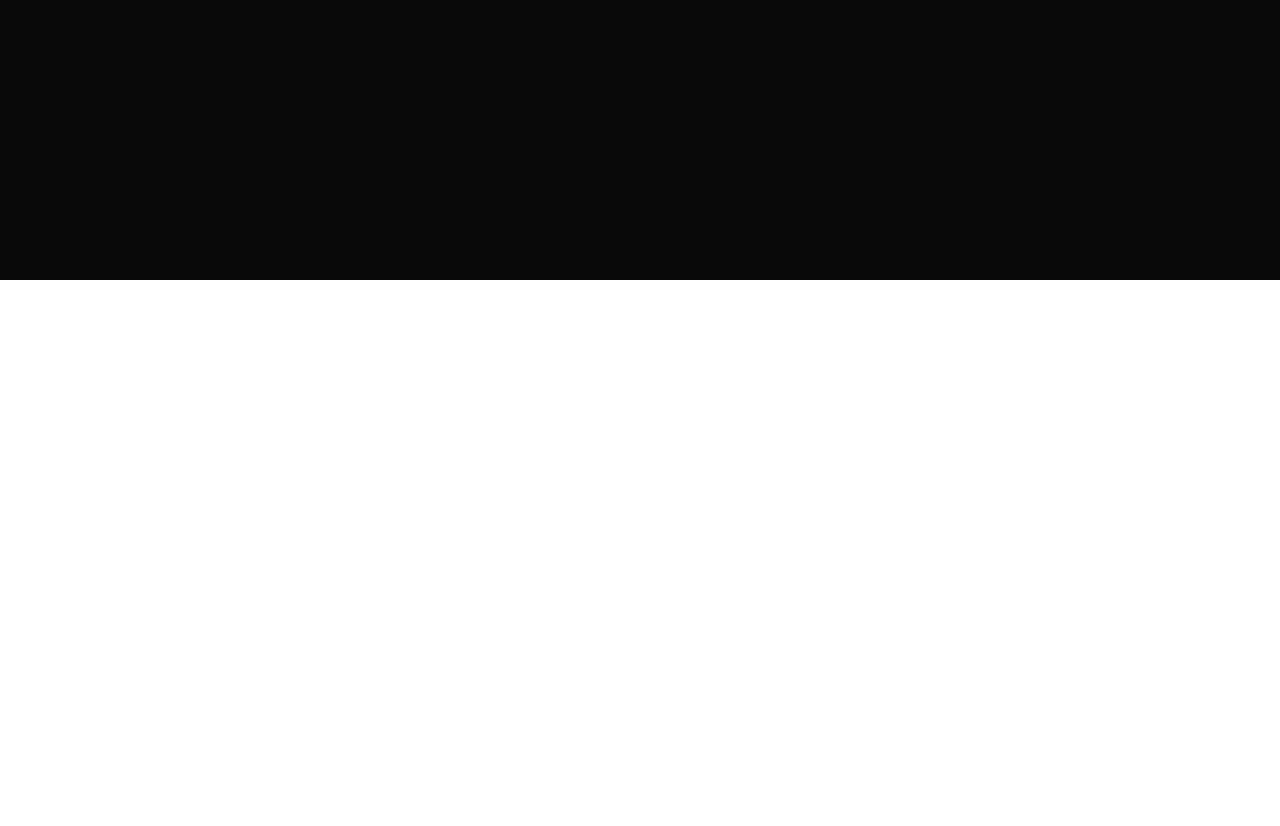
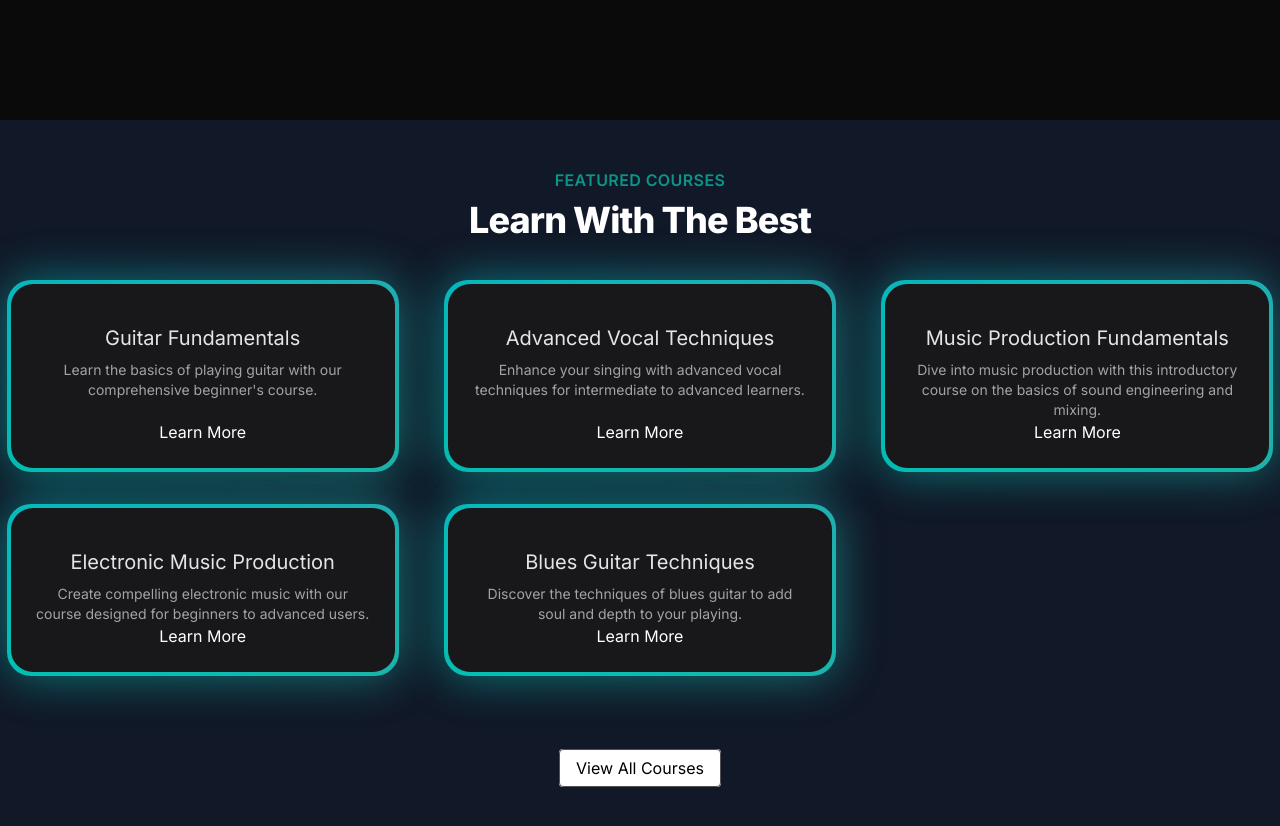
Before and after one commit to itsAmitgupta/musicNextjs, a Next.js app: page / in a window 1280 px wide. Shown: the part 520-1346 px from the top of the page. Before the commit the page ends 800 px from the top, so only its background shows below. Built offline with nearby package versions, Linux system fonts and the light colour scheme.

Commit message:
Card section

```diff
--- a/src/app/page.tsx
+++ b/src/app/page.tsx
@@ -1,3 +1,4 @@
+import FeaturedCourses from "@/components/FeaturedCourses";
 import Herosection from "@/components/Herosection";
 import Image from "next/image";
 
@@ -6,6 +7,7 @@
     <main className="min-h-screen bg-black/[0.96] antialiased bg-grid-white/[0.02]">
       {/* <h1 className="text-2xl text-white text-center">Start learning next js</h1> */}
       <Herosection/>
+      <FeaturedCourses/>
     </main>
   );
 }
--- /dev/null
+++ b/src/components/FeaturedCourses.tsx
@@ -0,0 +1,49 @@
+'use client'
+import React from 'react'
+import { BackgroundGradient } from './ui/background-gradient'
+import courseData from "../data/music_courses.json"
+import Link from 'next/link'
+interface Course {
+        id: number,
+        title: string,
+        slug: string,
+        description: string,
+        price: number,
+        instructor: string,
+        isFeatured: boolean
+}
+function FeaturedCourses() {
+    const featuredCourses = courseData.courses.filter((course:Course) =>course.isFeatured)
+  return (
+    <div className='py-12 bg-gray-900'>
+        <div className='text-center'>
+            <h1 className='text-base text-teal-600 font-semibold tracking-wide'>FEATURED COURSES</h1>
+            <p className='mt-2 text-3xl leading-8 font-extrabold tracking-tight text-white sm:text-4xl'>Learn With The Best</p>
+        </div>
+        <div className='mt-10'>
+            <div className='grid grid-cols-1 sm:grid-cols-2 lg:grid-cols-3 gap-8 justify-center'>
+               {featuredCourses.map(course=>(
+                <div key={course.id} className='flex justify-center'>
+                <BackgroundGradient className='flex flex-col rounded-[22px] bg-white dark:bg-zinc-900 overflow-hidden h-full max-w-sm'>
+                <div className='p-4 sm:p-6 flex flex-col items-center text-center flex-grow'>
+                <p className='text-lg sm:text-xl text-black mt-4 mb-2 dark:text-neutral-200'>{course.title}</p>
+                <p className='text-sm text-neutral-600 dark:text-neutral-400 flex-grow'>{course.description}</p>
+                <Link className='text-white' href={`/courses/${course.slug}`}>
+                    Learn More
+                </Link>
+                </div>
+               </BackgroundGradient>
+                </div>
+               ))}
+            </div>
+        </div>
+        <div className='mt-20 text-center'>
+            <Link className='px-4 py-2 rounded border border-neutral-600 bg-white hover:bg-gray-100 transition duration-200' href={"/courses"}>
+                View All Courses
+            </Link>
+        </div>
+    </div>
+  )
+}
+
+export default FeaturedCourses
--- /dev/null
+++ b/src/components/ui/background-gradient.tsx
@@ -0,0 +1,72 @@
+import { cn } from "@/utils/cn";
+import React from "react";
+import { motion } from "framer-motion";
+
+export const BackgroundGradient = ({
+  children,
+  className,
+  containerClassName,
+  animate = true,
+}: {
+  children?: React.ReactNode;
+  className?: string;
+  containerClassName?: string;
+  animate?: boolean;
+}) => {
+  const variants = {
+    initial: {
+      backgroundPosition: "0 50%",
+    },
+    animate: {
+      backgroundPosition: ["0, 50%", "100% 50%", "0 50%"],
+    },
+  };
+  return (
+    <div className={cn("relative p-[4px] group", containerClassName)}>
+      <motion.div
+        variants={animate ? variants : undefined}
+        initial={animate ? "initial" : undefined}
+        animate={animate ? "animate" : undefined}
+        transition={
+          animate
+            ? {
+                duration: 5,
+                repeat: Infinity,
+                repeatType: "reverse",
+              }
+            : undefined
+        }
+        style={{
+          backgroundSize: animate ? "400% 400%" : undefined,
+        }}
+        className={cn(
+          "absolute inset-0 rounded-3xl z-[1] opacity-60 group-hover:opacity-100 blur-xl  transition duration-500 will-change-transform",
+          " bg-[radial-gradient(circle_farthest-side_at_0_100%,#00ccb1,transparent),radial-gradient(circle_farthest-side_at_100%_0,#7b61ff,transparent),radial-gradient(circle_farthest-side_at_100%_100%,#ffc414,transparent),radial-gradient(circle_farthest-side_at_0_0,#1ca0fb,#141316)]"
+        )}
+      />
+      <motion.div
+        variants={animate ? variants : undefined}
+        initial={animate ? "initial" : undefined}
+        animate={animate ? "animate" : undefined}
+        transition={
+          animate
+            ? {
+                duration: 5,
+                repeat: Infinity,
+                repeatType: "reverse",
+              }
+            : undefined
+        }
+        style={{
+          backgroundSize: animate ? "400% 400%" : undefined,
+        }}
+        className={cn(
+          "absolute inset-0 rounded-3xl z-[1] will-change-transform",
+          "bg-[radial-gradient(circle_farthest-side_at_0_100%,#00ccb1,transparent),radial-gradient(circle_farthest-side_at_100%_0,#7b61ff,transparent),radial-gradient(circle_farthest-side_at_100%_100%,#ffc414,transparent),radial-gradient(circle_farthest-side_at_0_0,#1ca0fb,#141316)]"
+        )}
+      />
+
+      <div className={cn("relative z-10", className)}>{children}</div>
+    </div>
+  );
+};
```
Also changed, not shown: src/data/music_courses.json (line endings or trailing spaces).
